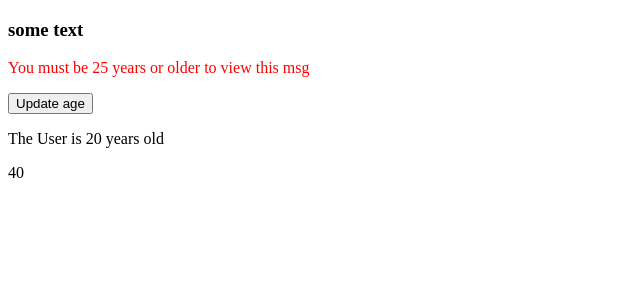
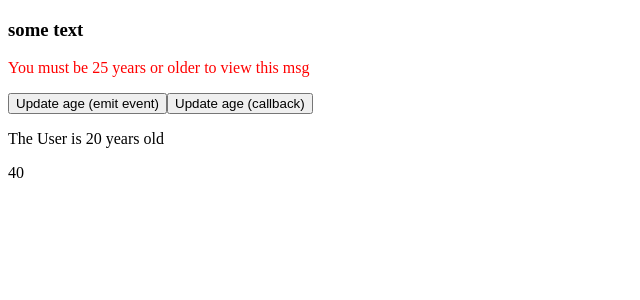
Before and after one commit to dogbeide/ztm, a Vue app in the folder vue-components/: page / in a window 1280 px wide. Shown: the top 300 px of the page, without its empty margins (0-640 px from the left). Built offline with nearby package versions, Linux system fonts and the light colour scheme.

Commit message:
add binded callback function update age

```diff
--- a/vue-components/src/App.vue
+++ b/vue-components/src/App.vue
@@ -1,7 +1,7 @@
 <template>
   <h3>some text</h3>
   <greeting :age="age"></greeting>
-  <user :age="age" @age-inc="updateAge"></user>
+  <user :age="age" @age-inc="updateAge" :updateAgeCB="updateAgeCB"></user>
 </template>
 
 <script>
@@ -27,6 +27,9 @@ export default {
       } else {
         this.age += num
       }
+    },
+    updateAgeCB(num) {
+      this.updateAge(num)
     }
   }
 }
--- a/vue-components/src/components/User.vue
+++ b/vue-components/src/components/User.vue
@@ -1,5 +1,6 @@
 <template>
-  <button type="button" @click="onUpdateAge">Update age</button>
+  <button type="button" @click="onUpdateAge">Update age (emit event)</button>
+  <button type="button" @click="updateAgeCB(3)">Update age (callback)</button>
   <p>The User is {{ age  }} years old</p>
   <p>{{ ageX2 }}</p>
 </template>
@@ -15,7 +16,8 @@ export default {
       validator(value) {
         return value <= 130
       }
-    }
+    },
+    updateAgeCB: Function
   },
   emits: ['age-inc'],
   computed: {
```
